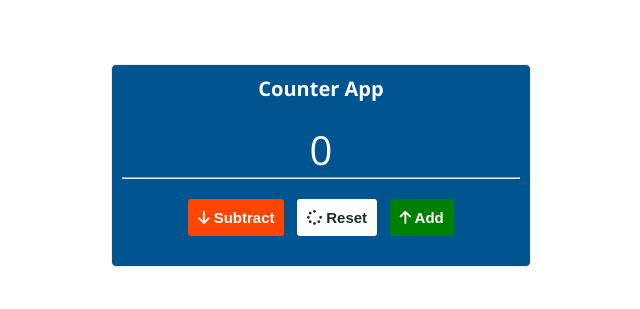
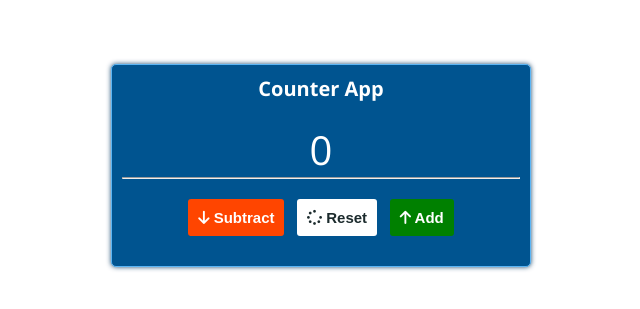
Before and after one commit to microservices-sportsshop/hcj-js-counterapp, a plain HTML site: page src/index.html in a window 1280 px wide. Shown: the part 235-544 px from the top of the page, 319-959 px from the left. Drawn offline with nearby package versions, Linux system fonts and the light colour scheme.

Commit message:
Swamy/06jun work (#3)
* Changes

* Update styles.css

* Update styles.css

```diff
--- a/src/styles.css
+++ b/src/styles.css
@@ -5,6 +5,7 @@
   --black: #1c2b2d;
   --blue: #31326f;
   --light-blue: #005490;
+  --light-blue-border: #5cb5f4;
   --color-primary: #9d0191;
   --color-sec: #db6400;
   --grey: #eee;
@@ -49,12 +50,13 @@ img {
 
 .counter-div {
   width: 42rem;
-  border: 1px solid var(--grey);
+  border: 1px solid var(--light-blue-border);
   padding: 1rem;
   background-color: var(--light-blue);
   color: var(--white);
   text-align: center;
   border-radius: 5px;
+  box-shadow: 0 0 5px rgba(1, 54, 95, 0.9);
 }
 
 .counter-div>* {
```
